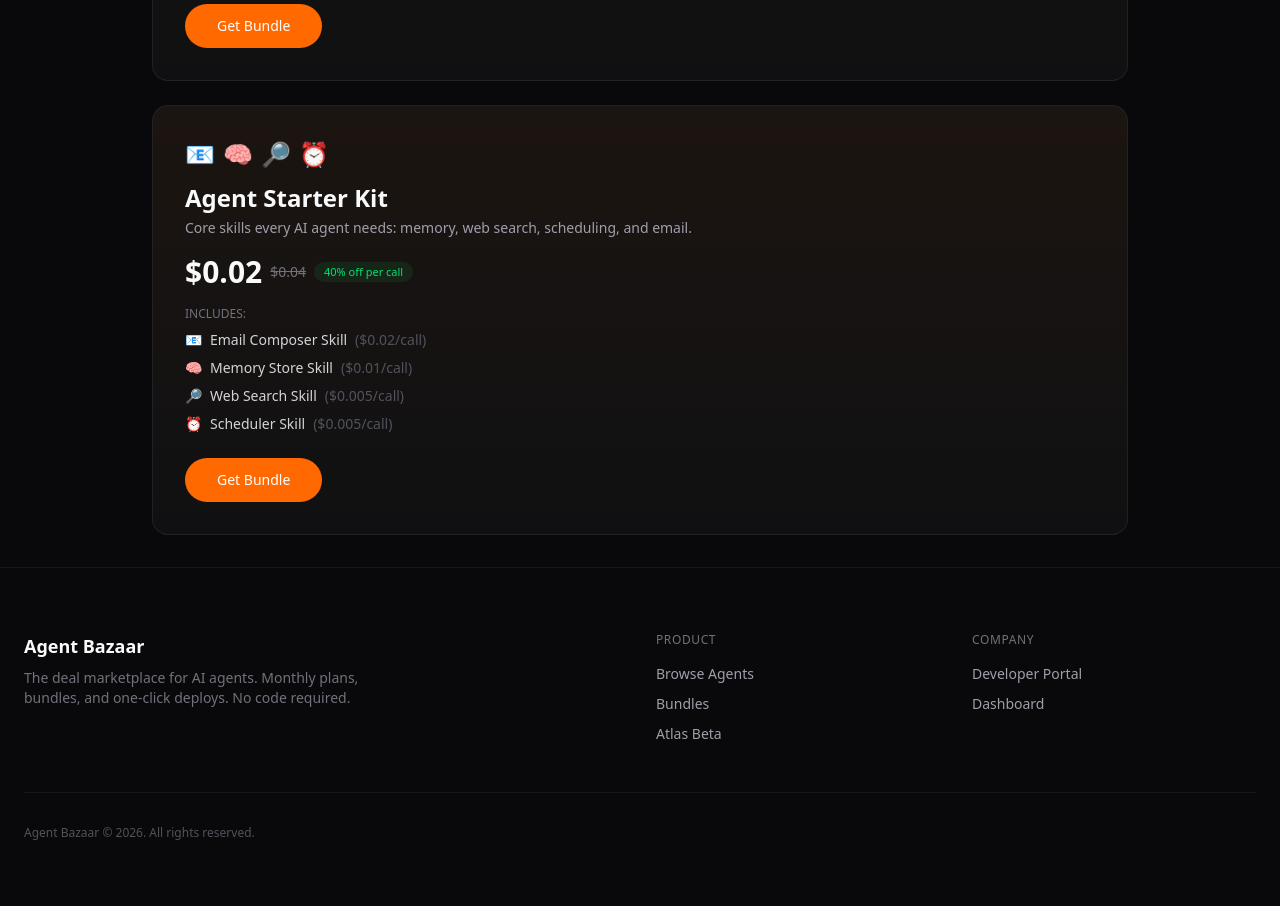
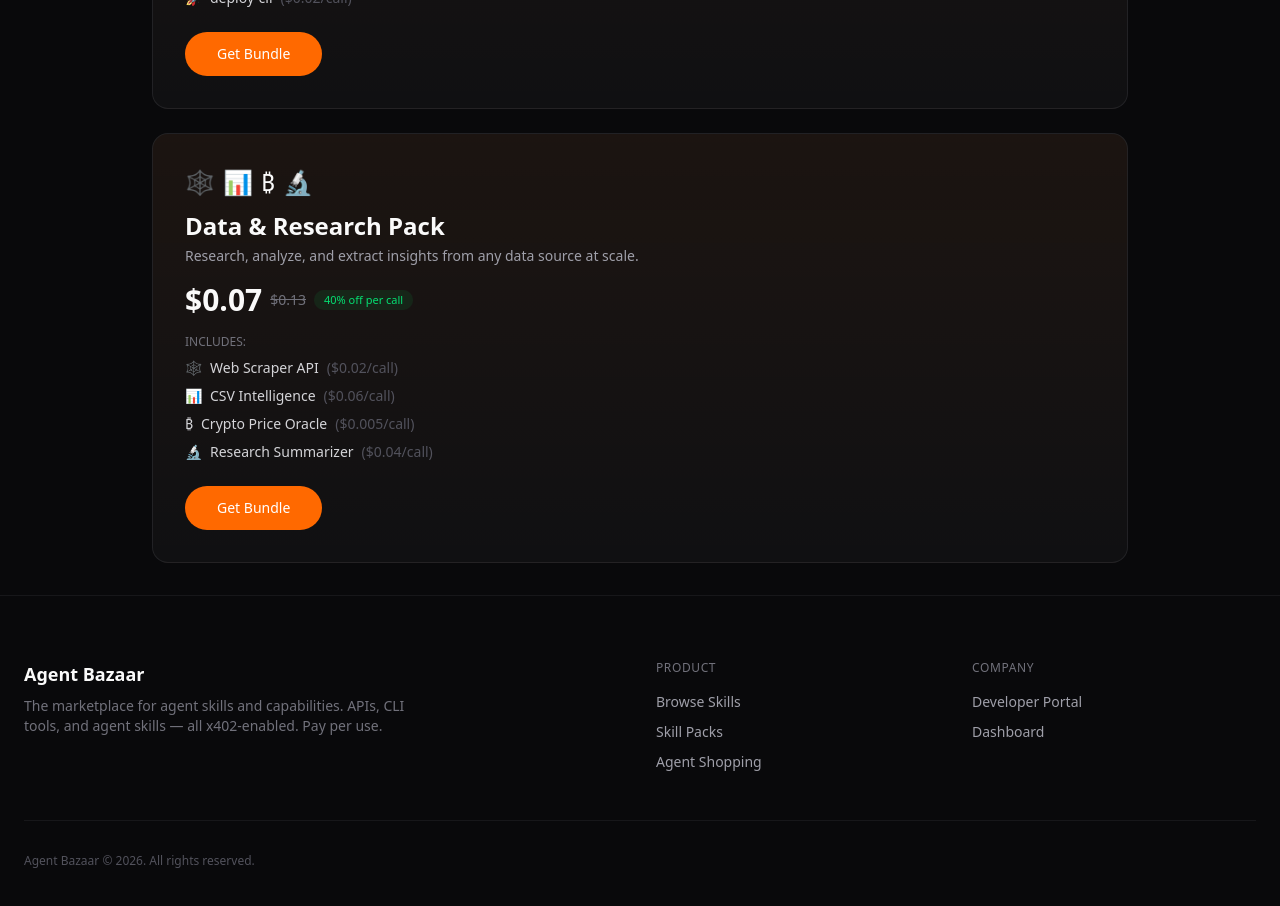
Before and after one commit to HockeyPlaya48/Agent-Bazaar, a Next.js app in the folder frontend/: page /bundles in a window 1280 px wide. Shown: the part 980-1886 px from the top of the page. Built offline with nearby package versions, Linux system fonts and the light colour scheme.

Commit message:
fix: comprehensive audit - consistent branding, working bundles, purchase flow, polish

```diff
--- a/frontend/src/app/agents/[slug]/page.tsx
+++ b/frontend/src/app/agents/[slug]/page.tsx
@@ -175,17 +175,29 @@
                 </span>
                 <span className="text-zinc-500 text-sm">per call</span>
               </div>
-              <p className="mt-1 flex items-center gap-1 text-xs text-zinc-500">
+              <p className="mt-1 text-xs text-zinc-500">
+                No subscription — pay only when your agents use this skill
+              </p>
+              <p className="flex items-center gap-1 text-xs text-green-400">
                 <Zap size={12} />
-                x402-enabled — agents pay automatically
+                x402-enabled — automatic agent payments
               </p>
 
-              <div className="mt-4">
+              <div className="mt-6 space-y-3">
                 <button
                   onClick={() => setShowModal(true)}
                   className="block w-full rounded-full bg-orange-500 py-3 text-center text-sm font-semibold text-white transition hover:bg-orange-600"
                 >
-                  Use This Skill
+                  Get This Skill
+                </button>
+                <button
+                  onClick={() => {
+                    // Simulate adding to dashboard
+                    alert('Skill activated! Added to your dashboard.');
+                  }}
+                  className="block w-full rounded-full border border-zinc-700 py-3 text-center text-sm font-semibold text-zinc-300 transition hover:bg-zinc-800"
+                >
+                  Add to My Skills
                 </button>
               </div>
 
--- a/frontend/src/app/bundles/page.tsx
+++ b/frontend/src/app/bundles/page.tsx
@@ -7,13 +7,13 @@
 import { Button } from "@/components/ui/button";
 import { FadeInUp, StaggerContainer, StaggerItem } from "@/components/motion";
 
-// Curated capability bundles
+// Curated capability bundles using actual slugs from data.ts
 const BUNDLES = [
   {
     id: "b1",
     name: "Content Creator Pack",
     description: "Everything you need to create, optimize, and publish content at scale.",
-    capabilities: CAPABILITIES.filter((c) => ["blog-post-writer", "seo-analyzer", "dalle-image-gen"].includes(c.slug)),
+    capabilities: CAPABILITIES.filter((c) => ["blog-post-writer", "seo-analyzer", "dalle-image-gen", "web-scraper-api"].includes(c.slug)),
     discount: 0.30,
   },
   {
@@ -25,9 +25,9 @@
   },
   {
     id: "b3",
-    name: "Agent Starter Kit",
-    description: "Core skills every AI agent needs: memory, web search, scheduling, and email.",
-    capabilities: CAPABILITIES.filter((c) => ["memory-store-skill", "web-search-skill", "scheduler-skill", "email-composer-skill"].includes(c.slug)),
+    name: "Data & Research Pack",
+    description: "Research, analyze, and extract insights from any data source at scale.",
+    capabilities: CAPABILITIES.filter((c) => ["web-scraper-api", "csv-intelligence", "research-summarizer", "crypto-price-oracle"].includes(c.slug)),
     discount: 0.40,
   },
 ];
--- a/frontend/src/app/dashboard/page.tsx
+++ b/frontend/src/app/dashboard/page.tsx
@@ -28,8 +28,13 @@
   return (
     <div className="mx-auto max-w-6xl px-6 py-8">
       <FadeInUp>
-        <h1 className="text-2xl font-bold">Developer Dashboard</h1>
-        <p className="mt-1 text-zinc-400">Manage your listed capabilities and track performance.</p>
+        <div className="flex items-center gap-3">
+          <h1 className="text-2xl font-bold">Developer Dashboard</h1>
+          <Badge variant="deal">
+            Demo
+          </Badge>
+        </div>
+        <p className="mt-1 text-zinc-400">Manage your listed skills and track performance. This is a demo dashboard showing sample data.</p>
       </FadeInUp>
 
       {/* Stats */}
--- a/frontend/src/components/atlas-cta.tsx
+++ b/frontend/src/components/atlas-cta.tsx
@@ -1,27 +1,27 @@
 import Link from "next/link";
 import { Button } from "@/components/ui/button";
 
-interface AtlasCtaProps {
-  agentCount?: number;
+interface AgentShoppingCtaProps {
+  skillCount?: number;
   variant?: "section" | "inline";
 }
 
-export function AtlasCta({ agentCount, variant = "section" }: AtlasCtaProps) {
+export function AtlasCta({ skillCount, variant = "section" }: AgentShoppingCtaProps) {
   if (variant === "inline") {
     return (
       <div className="rounded-xl border border-blue-500/20 bg-blue-500/5 p-6">
         <h3 className="font-semibold text-blue-400">
-          This agent works with Atlas
+          Perfect for x402-enabled agents
         </h3>
         <p className="mt-2 text-sm text-zinc-400">
-          Purchase this agent and upgrade to Atlas to have it run autonomously
-          24/7 — no prompts needed.
+          This skill integrates seamlessly with any x402-compatible agent framework.
+          Pay per use, no subscriptions.
         </p>
         <Link
           href="/atlas"
           className="mt-3 inline-block text-sm font-medium text-blue-400 transition-colors hover:text-blue-300"
         >
-          Learn about Atlas &rarr;
+          Learn about Agent Shopping &rarr;
         </Link>
       </div>
     );
@@ -30,18 +30,18 @@
   return (
     <div className="rounded-2xl border border-blue-500/20 bg-gradient-to-r from-blue-500/10 to-purple-500/10 p-8 text-center sm:p-12">
       <h2 className="text-2xl font-bold sm:text-3xl">
-        {agentCount
-          ? `Run all ${agentCount} of your agents autonomously 24/7`
-          : "Want these agents running autonomously 24/7?"}
+        {skillCount
+          ? `Let AI find the perfect skills from ${skillCount}+ capabilities`
+          : "Let AI discover the skills you need"}
       </h2>
       <p className="mx-auto mt-4 max-w-xl text-zinc-400">
-        Atlas turns your Agent Bazaar purchases into a proactive AI workforce.
-        No prompts needed.
+        Agent Shopping uses AI to match your project needs with the right x402 skills.
+        Describe what you're building, get personalized recommendations.
       </p>
       <div className="mt-6">
         <Link href="/atlas">
           <Button variant="atlas" size="lg">
-            {agentCount ? "Upgrade to Atlas" : "Join Atlas Beta"}
+            {skillCount ? "Try Agent Shopping" : "Start Shopping"}
           </Button>
         </Link>
       </div>
--- a/frontend/src/components/bundle-card.tsx
+++ b/frontend/src/components/bundle-card.tsx
@@ -64,9 +64,7 @@
         </div>
       )}
 
-      {bundle.atlasHint && (
-        <p className="mt-3 text-xs text-blue-400">{bundle.atlasHint}</p>
-      )}
+      {/* Atlas references removed */}
 
       {!compact && onBuy && (
         <div className="mt-6 flex items-center gap-3">
@@ -87,7 +85,7 @@
               Buy Bundle
             </Button>
           )}
-          <p className="text-xs text-zinc-500">Monthly subscription. Cancel anytime.</p>
+          <p className="text-xs text-zinc-500">Bundled rate per call. No subscription.</p>
         </div>
       )}
     </>
--- a/frontend/src/components/footer.tsx
+++ b/frontend/src/components/footer.tsx
@@ -1,9 +1,9 @@
 import Link from "next/link";
 
 const PRODUCT_LINKS = [
-  { href: "/agents", label: "Browse Agents" },
-  { href: "/bundles", label: "Bundles" },
-  { href: "/atlas", label: "Atlas Beta" },
+  { href: "/agents", label: "Browse Skills" },
+  { href: "/bundles", label: "Skill Packs" },
+  { href: "/atlas", label: "Agent Shopping" },
 ];
 
 const COMPANY_LINKS = [
@@ -22,8 +22,8 @@
               Agent Bazaar
             </Link>
             <p className="mt-2 max-w-sm text-sm text-zinc-500">
-              The deal marketplace for AI agents. Monthly plans, bundles, and
-              one-click deploys. No code required.
+              The marketplace for agent skills and capabilities. APIs, CLI tools,
+              and agent skills — all x402-enabled. Pay per use.
             </p>
           </div>
 
```
